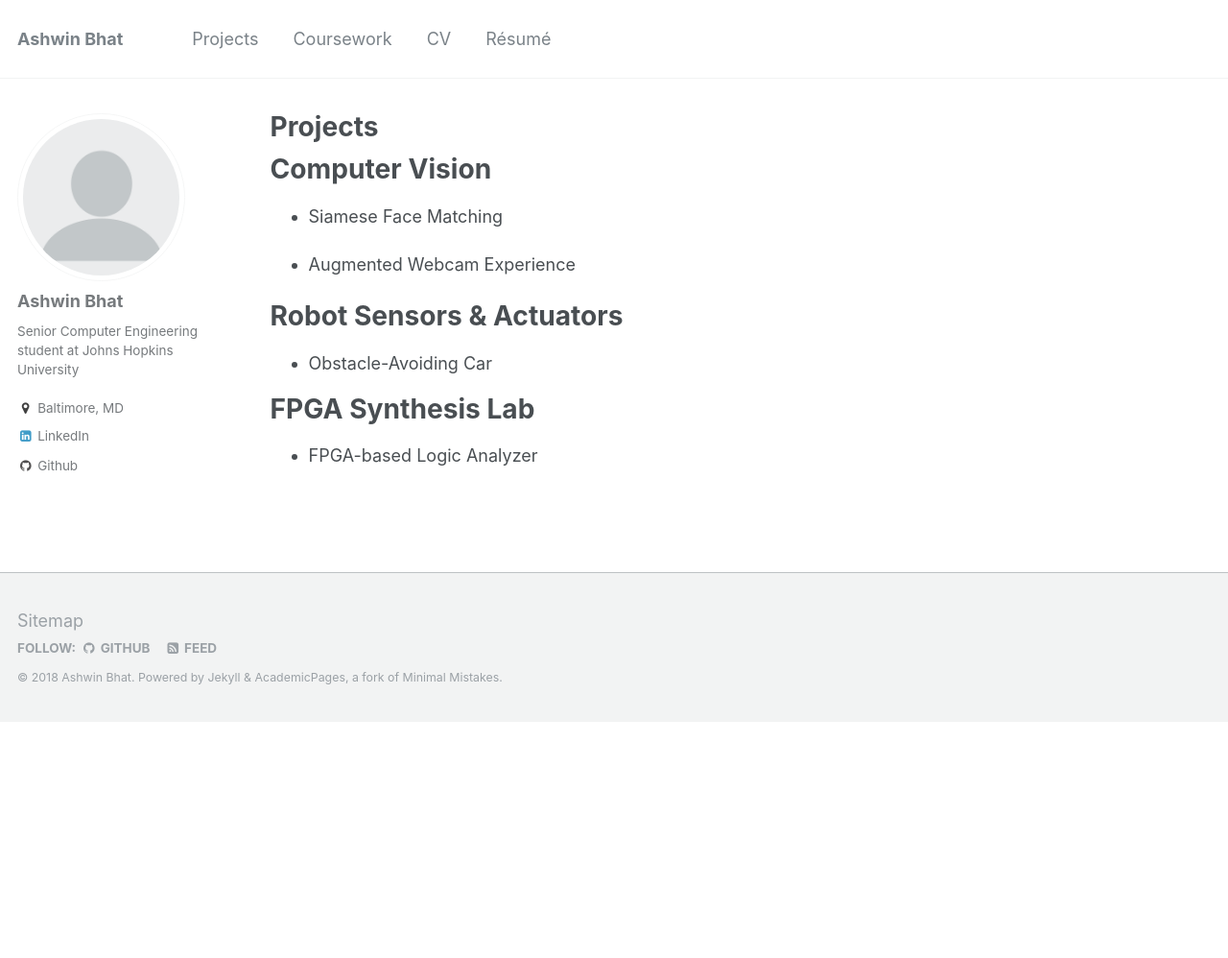
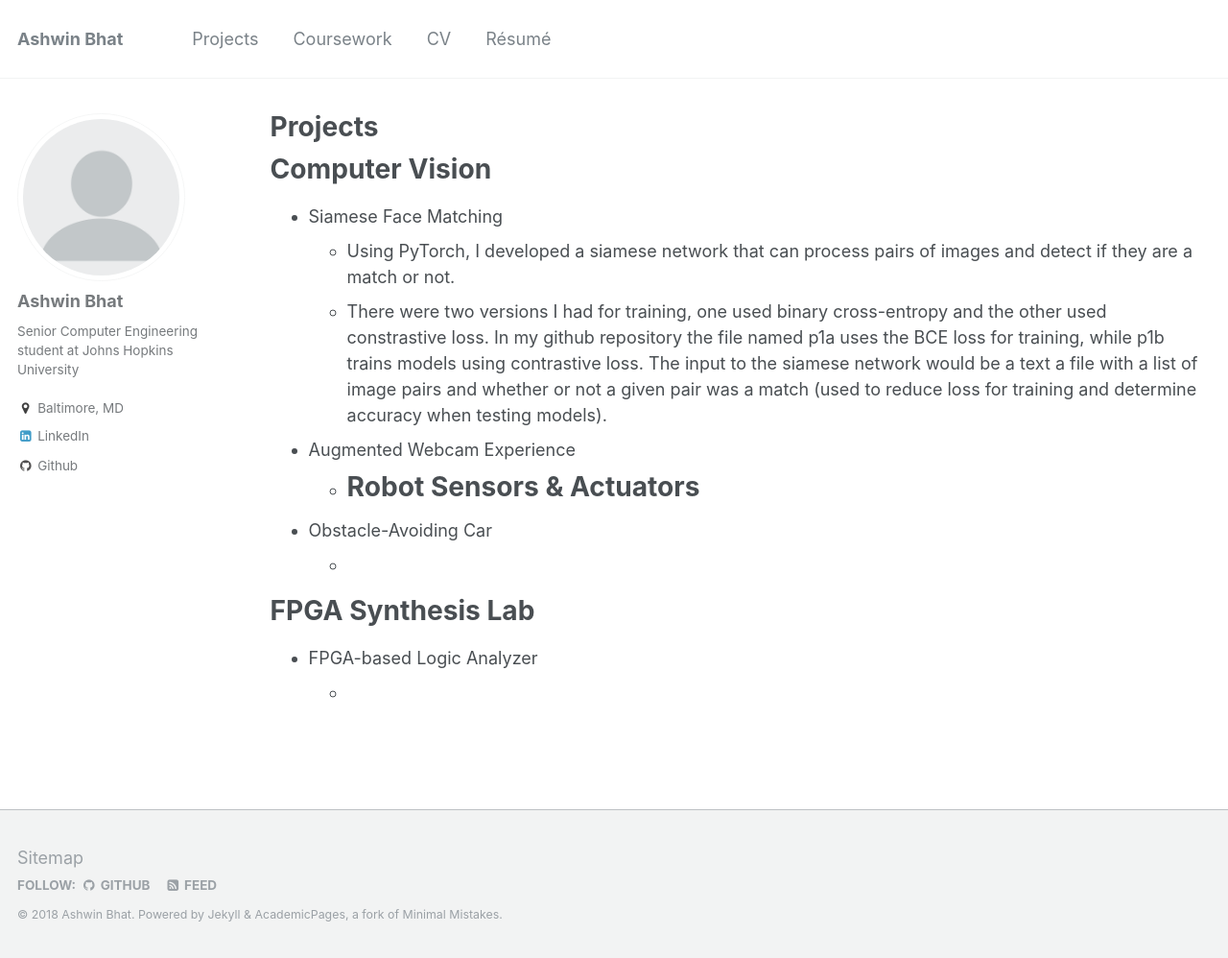
Before and after one commit to The-Shwin/the-shwin.github.io, a Jekyll site: the page built from _pages/projects.md, in a window 1280 px wide and 998 px high. Shown: the whole window at 96% size. Built offline with Jekyll 4.4.1, drawn with Linux system fonts in a browser that asks for light colours.

Commit message:
Update projects.md

```diff
--- a/_pages/projects.md
+++ b/_pages/projects.md
@@ -10,15 +10,17 @@ author_profile: true
 Computer Vision
 ======
 * Siamese Face Matching
+  * Using PyTorch, I developed a siamese network that can process pairs of images and detect if they are a match or not.
+  * There were two versions I had for training, one used binary cross-entropy and the other used constrastive loss. In my github repository the file named p1a uses the BCE loss for training, while p1b trains models using contrastive loss. The input to the siamese network would be a text a file with a list of image pairs and whether or not a given pair was a match (used to reduce loss for training and determine accuracy when testing models).
 
 * Augmented Webcam Experience
-
-
+  *
 Robot Sensors & Actuators
 ======
 * Obstacle-Avoiding Car
-
+  *
 
 FPGA Synthesis Lab
 ======
 * FPGA-based Logic Analyzer
+  *
```
